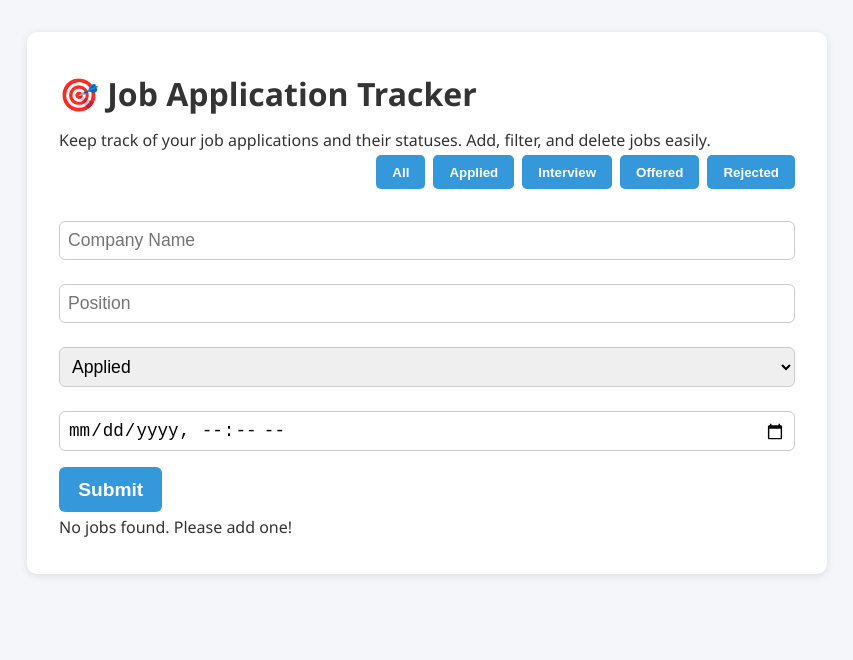
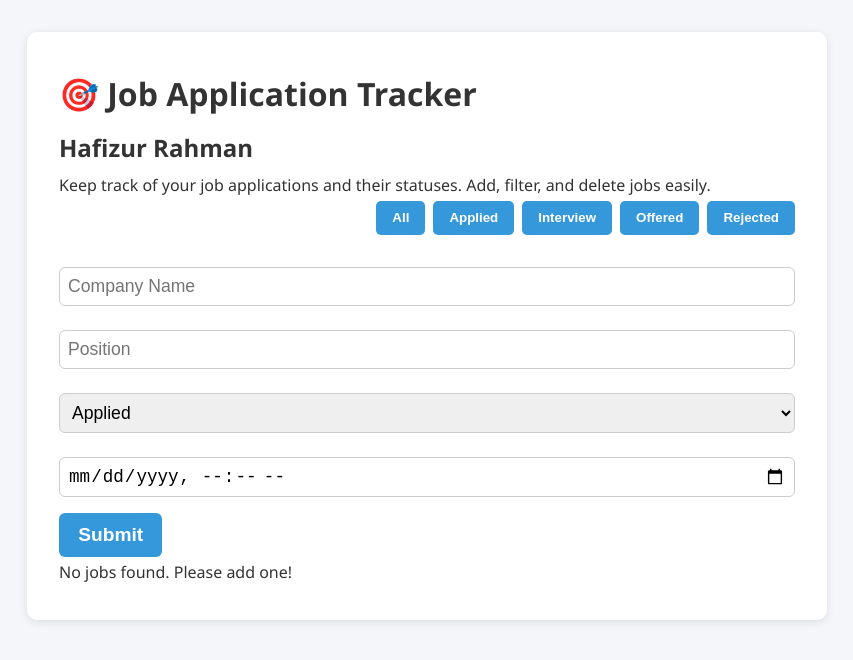
Before and after one commit to Hafizur-Rahman-SD/All-Practice-Projects, a React (Vite) app in the folder job-tracker/: page / in a window 1280 px wide. Shown: the top 660 px of the page, without its empty margins (213-1066 px from the left). Built offline with nearby package versions, Linux system fonts and the light colour scheme.

Commit message:
Update App.jsx

```diff
--- a/job-tracker/src/App.jsx
+++ b/job-tracker/src/App.jsx
@@ -1,3 +1,21 @@
+/**
+
+ * This is the main React component of the Job Application Tracker.
+ *
+ * Features:
+ * - Manages the list of job applications with a `jobs` state.
+ * - Allows adding new jobs through the JobForm component.
+ * - Allows deleting jobs through the JobList component.
+ * - Uses a `currentFilter` state to filter jobs by status (e.g., "all", "applied", "rejected").
+ * - Displays filtered jobs dynamically based on the selected filter.
+ * - Connects three child components: FilterBar (to change filters), JobForm (to add jobs), and JobList (to display and delete jobs).
+ *
+ * The code uses React hooks (`useState`) for state management and organizes components in a simple, clean structure.
+ *
+ * Author: [Hafizur Rahman SD]
+ */
+
+
 
 import React, { useState } from "react";
 import JobFrom from "./components/JobFrom";
@@ -32,6 +50,7 @@ function App() {
   return (
     <div className="container">
       <h1>🎯 Job Application Tracker</h1>
+      <h2>Hafizur Rahman</h2>
       <p>
         Keep track of your job applications and their statuses. Add, filter, and
         delete jobs easily.
```
